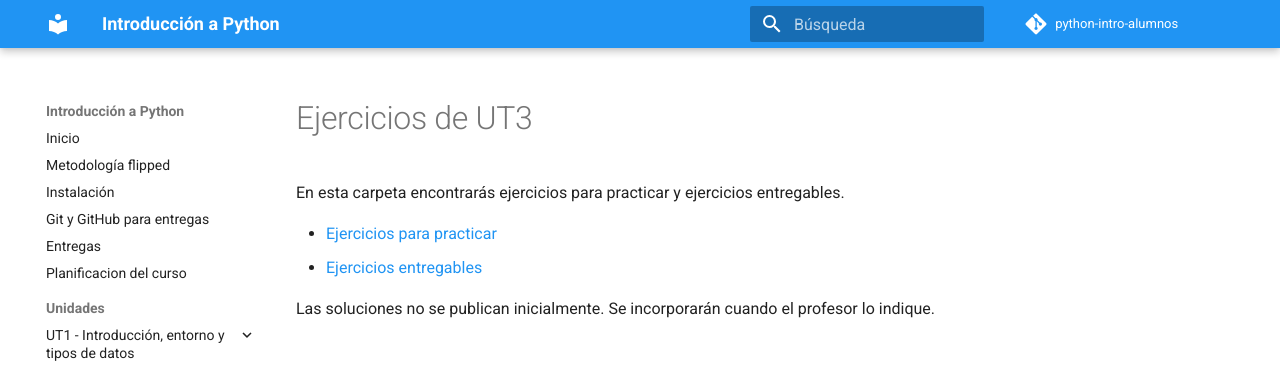
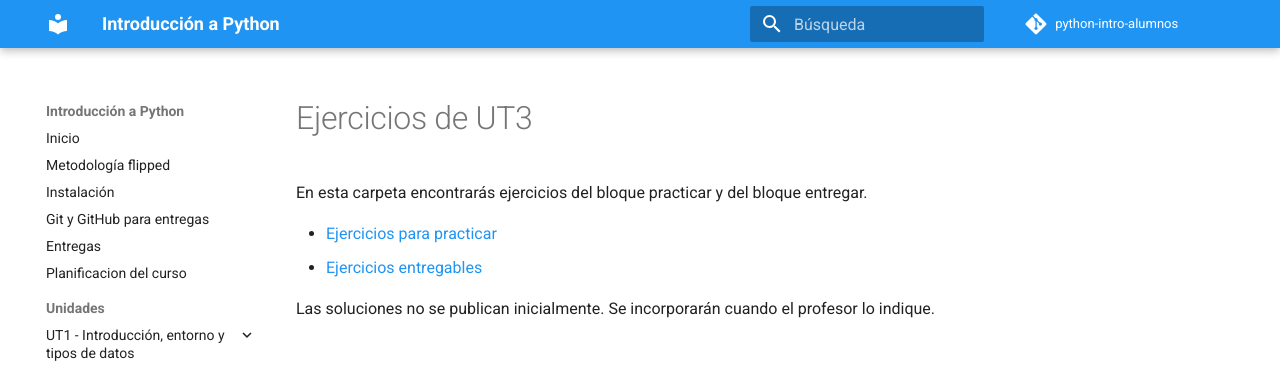
Before and after one commit to victoria-nr/python-intro-alumnos, an MkDocs documentation site: the page built from docs/unidades/u03-control-flujo-sysadmin/ejercicios/index.md, in a window 1280 px wide. Shown: the top 372 px of the page. Built offline with MkDocs 1.6.1 and Material for MkDocs 9.7.7, drawn with Linux system fonts in a browser that asks for light colours; comment, search, counter and statistics services are not loaded.

Commit message:
UT3 correcciones

```diff
--- a/docs/unidades/u03-control-flujo-sysadmin/ejercicios/index.md
+++ b/docs/unidades/u03-control-flujo-sysadmin/ejercicios/index.md
@@ -1,6 +1,6 @@
 # Ejercicios de UT3
 
-En esta carpeta encontrarás ejercicios para practicar y ejercicios entregables.
+En esta carpeta encontrarás ejercicios del bloque practicar y del bloque entregar.
 
 - [Ejercicios para practicar](practicar/index.md)
 - [Ejercicios entregables](entregar/index.md)
```
Also changed, not shown: docs/unidades/u03-control-flujo-sysadmin/ejercicios/practicar/01-condicionales.md (+1 -1 lines), docs/unidades/u03-control-flujo-sysadmin/ejercicios/practicar/index.md (+0 -1 lines).
